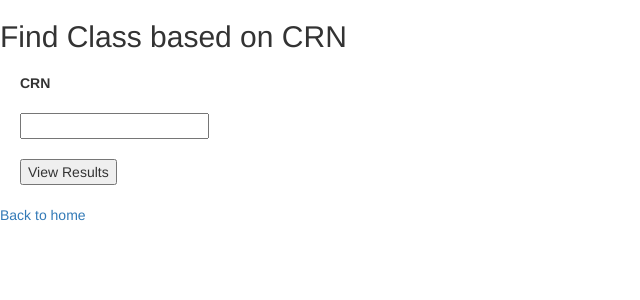
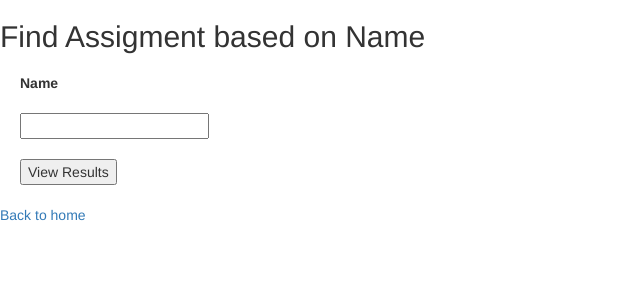
Before and after one commit to FozziWig1998/pass_the_class_local, a PHP site: page /read_assignments.php in a window 1280 px wide. Shown: the top 300 px of the page, without its empty margins (0-640 px from the left). Run offline with PHP 8.4, Linux system fonts and the light colour scheme; some libraries are stand-ins or nearby versions.

Commit message:
assignments works

```diff
--- a/passTheClass/public/read_assignments.php
+++ b/passTheClass/public/read_assignments.php
@@ -1,39 +1,33 @@
 <?php
+/**
+ * Function to query information based on
+ * a parameter: in this case, location.
+ *
+ */
 require "../config.php";
 require "../common.php";
-
 if (isset($_POST['submit'])) {
   if (!hash_equals($_SESSION['csrf'], $_POST['csrf'])) die();
-
-  try {
+  try  {
     $connection = new PDO($dsn, $username, $password, $options);
-
     $sql = "SELECT *
             FROM Assignment
-      WHERE name = :name
-      AND course_CRN = :course_CRN";
-
+            WHERE name = :name";
     $location = $_POST['name'];
-
     $statement = $connection->prepare($sql);
     $statement->bindParam(':name', $location, PDO::PARAM_STR);
     $statement->execute();
-
     $result = $statement->fetchAll();
-
   } catch(PDOException $error) {
       echo $sql . "<br>" . $error->getMessage();
   }
 }
 ?>
-
-
 <?php require "templates/header.php"; ?>
 
 <?php
 if (isset($_POST['submit'])) {
   if ($result && $statement->rowCount() > 0) { ?>
-
     <h2>Results</h2>
 
     <table>
@@ -41,17 +35,17 @@ if (isset($_POST['submit'])) {
         <tr>
           <th>Name</th>
           <th>Course CRN</th>
-             <th>Percentage</th>
+          <th>Weightage</th>
         </tr>
       </thead>
       <tbody>
-     <?php foreach ($result as $row) { ?>
+      <?php foreach ($result as $row) : ?>
         <tr>
           <td><?php echo escape($row["name"]); ?></td>
           <td><?php echo escape($row["course_CRN"]); ?></td>
           <td><?php echo escape($row["percentage"]); ?></td>
         </tr>
-       <?php } ?>
+      <?php endforeach; ?>
       </tbody>
     </table>
     <?php } else { ?>
@@ -59,14 +53,12 @@ if (isset($_POST['submit'])) {
     <?php }
 } ?>
 
-
-
-
-<h2>Find Class based on CRN</h2>
+<h2>Find Assigment based on Name</h2>
 
 <form method="post">
-    	<label for="CRN">CRN</label>
-    	<input type="text" id="CRN" name="CRN">
+  <input name="csrf" type="hidden" value="<?php echo escape($_SESSION['csrf']); ?>">
+  <label for="name">Name</label>
+  <input type="text" id="name" name="name">
   <input type="submit" name="submit" value="View Results">
 </form>
 
--- a/passTheClass/public/update-single_assignments.php
+++ b/passTheClass/public/update-single_assignments.php
@@ -16,10 +16,10 @@ if (isset($_POST['submit'])) {
       "course_CRN" => $_POST['course_CRN'],
       "percentage"  => $_POST['percentage'],
     ];
-    $sql = "UPDATE Course
+    $sql = "UPDATE Assignment
             SET name = :name,
               course_CRN = :course_CRN,
-              percentage = :percentage,
+              percentage = :percentage
             WHERE name = :name";
 
   $statement = $connection->prepare($sql);
```
Also changed, not shown: passTheClass/public/read_class.php (+14 -21 lines). Lines whose indentation alone changed are shown as unchanged.
